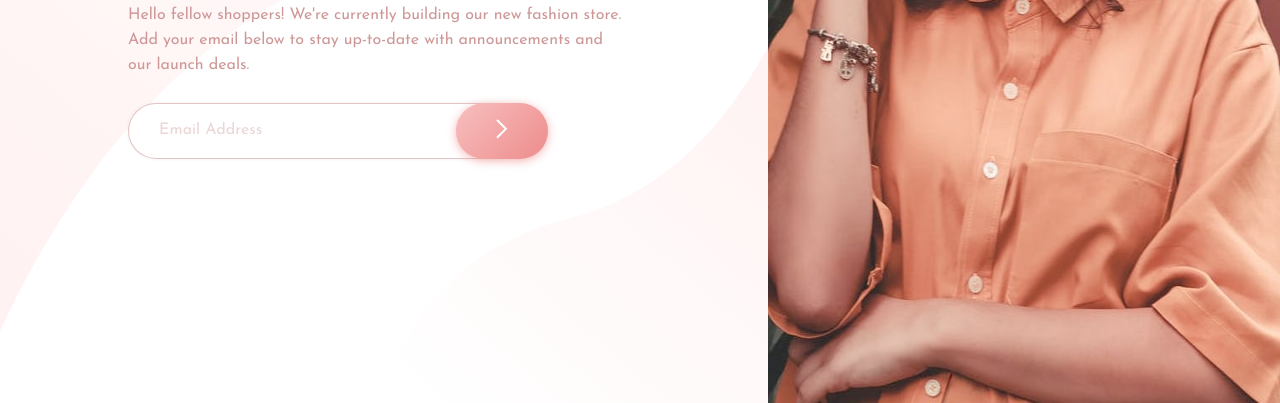
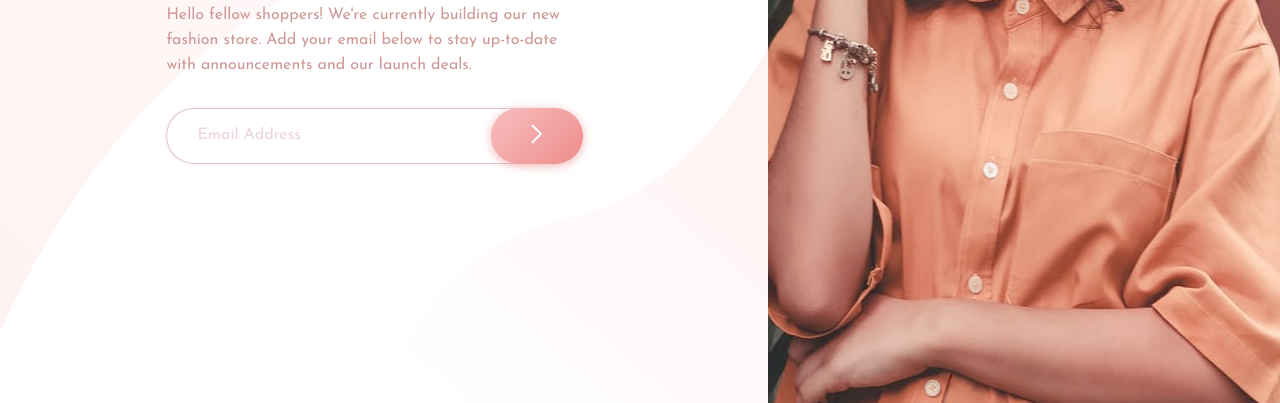
Before and after one commit to Wellissonb/base-apparel-coming-soon, a plain HTML site: page index.html in a window 1280 px wide. Shown: the part 397-800 px from the top of the page. Drawn offline with Linux system fonts and the light colour scheme.

Commit message:
padding ajustado

```diff
--- a/estilos/destkop.css
+++ b/estilos/destkop.css
@@ -21,7 +21,7 @@
 
     main{
         grid-area: main;
-        padding: 180px 11vw 150px 10vw !important;
+        padding: 180px 16vw 150px 13vw !important;
         width: 60vw;
 
         height: 100vh;
@@ -55,7 +55,7 @@
     }
 
     .emailContainer{
-        margin: 20px 0px 10px 0px !important;
+        margin: 30px 0px 10px 0px !important;
     }
 
     .invalidEmail{
--- a/estilos/mobile.css
+++ b/estilos/mobile.css
@@ -86,7 +86,7 @@ input::placeholder{
 .emailContainer{
     position: relative;
     max-width: 400px;
-    margin-top: 30px;
+    margin-top: 50px;
     margin: auto;
     margin-bottom: 10px;
 }
```
